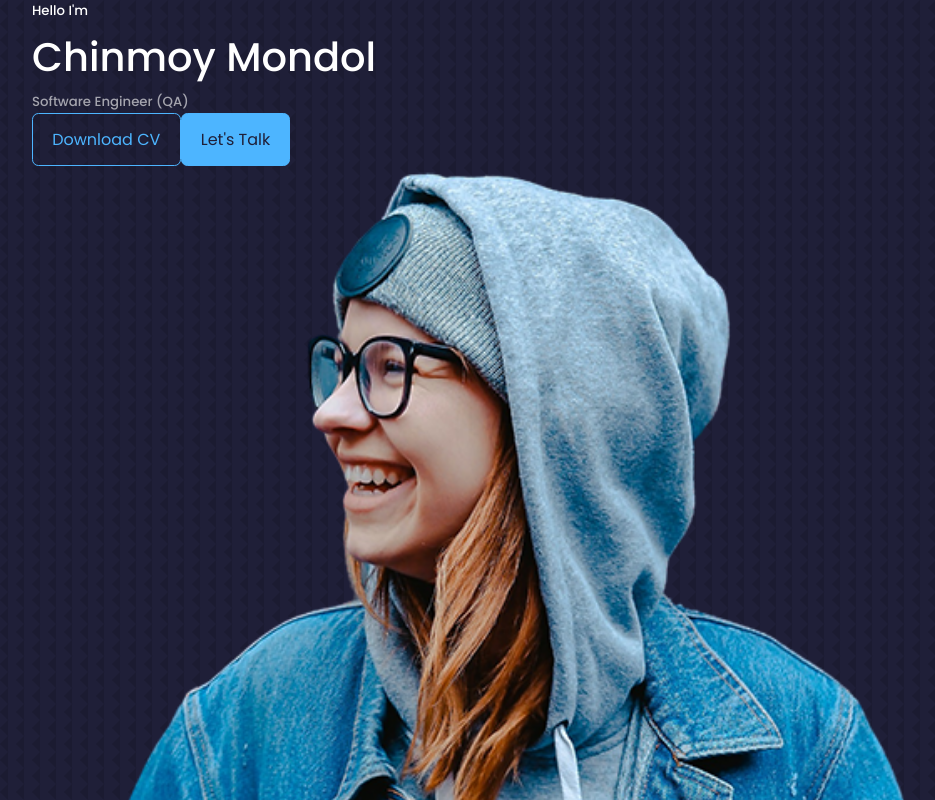
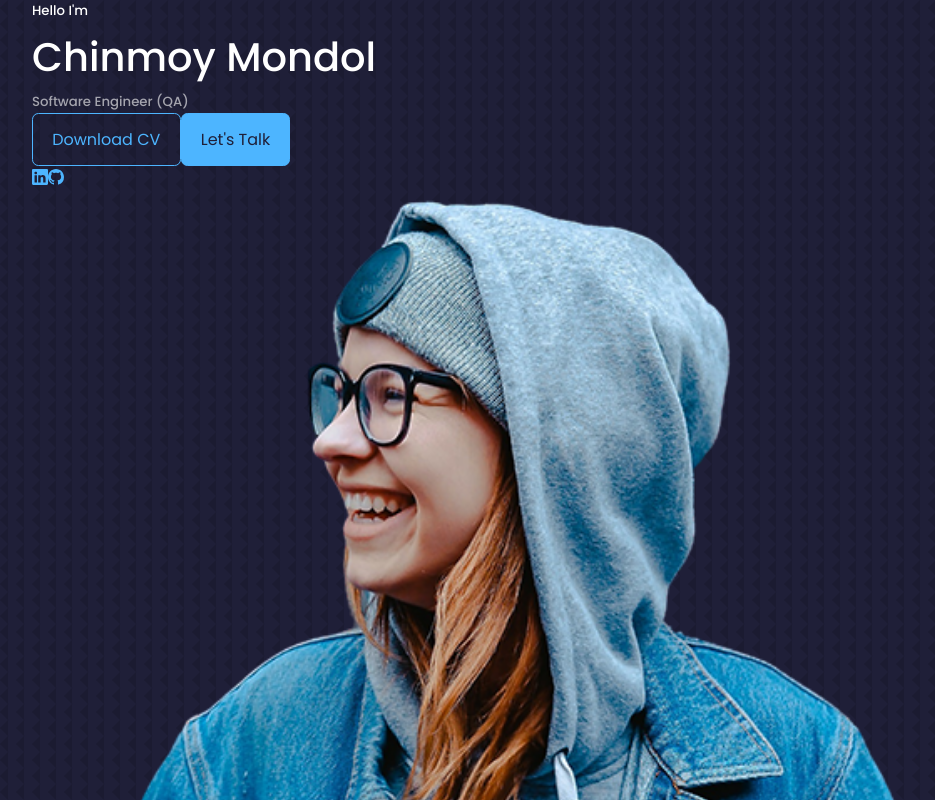
Before and after one commit to chinmoymondol46/Portfolio, a React (Create React App) app: page / in a window 1280 px wide. Shown: the top 800 px of the page, without its empty margins (128-1063 px from the left). Built offline with nearby package versions, Linux system fonts and the light colour scheme.

Commit message:
Added react-icons to the header component

```diff
--- a/package.json
+++ b/package.json
@@ -6,8 +6,10 @@
     "@testing-library/jest-dom": "^5.16.5",
     "@testing-library/react": "^13.4.0",
     "@testing-library/user-event": "^13.5.0",
+    "install": "^0.13.0",
     "react": "^18.2.0",
     "react-dom": "^18.2.0",
+    "react-icons": "^4.7.1",
     "react-scripts": "5.0.1",
     "web-vitals": "^2.1.4"
   },
--- a/src/components/header/Header.jsx
+++ b/src/components/header/Header.jsx
@@ -2,6 +2,7 @@ import React from 'react'
 import './header.css'
 import CTA from './CTA'
 import ME from '../../assets/me.png'
+import HeaderSocials from './HeaderSocials'
 
 const Header = () => {
   return (
@@ -11,6 +12,8 @@ const Header = () => {
         <h1>Chinmoy Mondol</h1>
         <h5 className='text-light'>Software Engineer (QA)</h5>
         <CTA/>
+
+        <HeaderSocials/>
 
         <div className='me'>
           <img src={ME} alt="me"/>
--- a/src/components/header/HeaderSocials.jsx
+++ b/src/components/header/HeaderSocials.jsx
@@ -1,10 +1,12 @@
 import React from 'react'
+import {BsLinkedin} from 'react-icons/bs'
+import {BsGithub} from 'react-icons/bs'
 
 const HeaderSocials = () => {
   return (
     <div className='header__socials'>
-        <a href="https://www.linkedin.com/" target="_blank"></a>
-        <a href="https://www.github.com/" target="_blank"></a>
+        <a href="https://www.linkedin.com/" target="_blank"><BsLinkedin/></a>
+        <a href="https://www.github.com/" target="_blank"><BsGithub/></a>
     </div>
   )
 }
```
Also changed, not shown: 1 other file (tests, documents, lock files or other folders).
